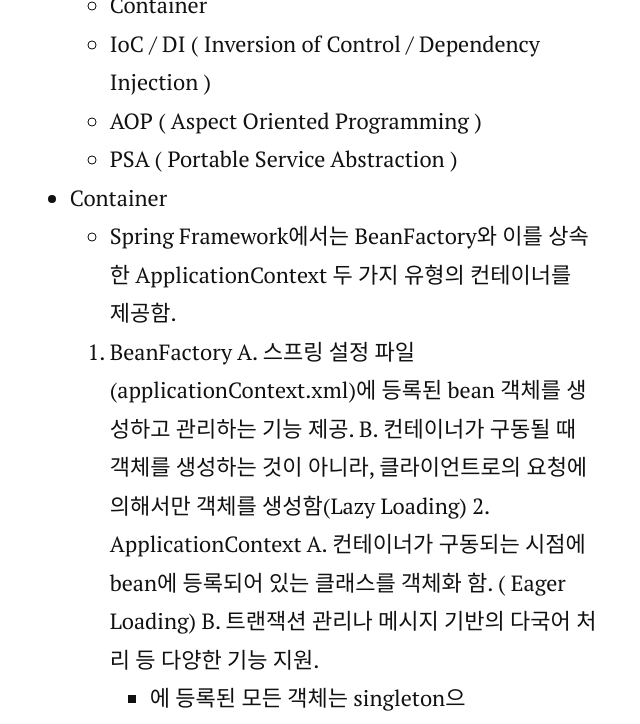
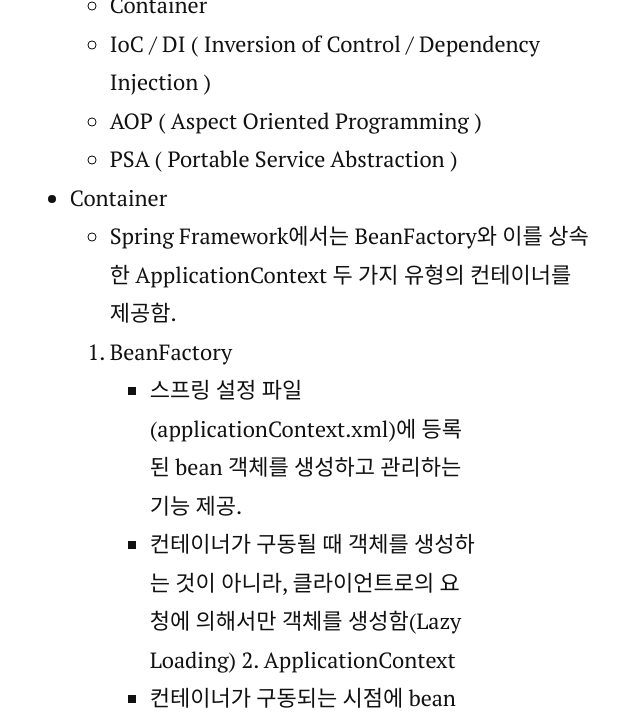
Before and after one commit to BYEONGJAELEE/BYEONGJAELEE.github.io, a Jekyll site: the page built from _posts/2018-06-10-SpringBoot-Basic.markdown, in a window 1280 px wide and 1400 px high, scrolled down 1140 px. Shown: the top 724 px of the window, without its empty margins (239-879 px from the left). Built offline with Jekyll 4.4.1, drawn with Linux system fonts in a browser that asks for light colours; nearby versions of some CDN libraries; part of the change alters nothing that is shown; some of the changed text lies outside the part shown.

Commit message:
SpringBoot - Basic 작성 중

```diff
--- a/_posts/2018-06-10-SpringBoot-Basic.markdown
+++ b/_posts/2018-06-10-SpringBoot-Basic.markdown
@@ -24,12 +24,12 @@ categories: jekyll update
     - Spring Framework에서는 BeanFactory와 이를 상속한 ApplicationContext 두 가지 유형의 컨테이너를 제공함.
 
     1. BeanFactory
-        A. 스프링 설정 파일(applicationContext.xml)에 등록된 bean 객체를 생성하고 관리하는 기능 제공.
-        B. 컨테이너가 구동될 때 객체를 생성하는 것이 아니라, 클라이언트로의 요청에 의해서만 객체를 생성함(Lazy Loading)
+        - 스프링 설정 파일(applicationContext.xml)에 등록된 bean 객체를 생성하고 관리하는 기능 제공.
+        - 컨테이너가 구동될 때 객체를 생성하는 것이 아니라, 클라이언트로의 요청에 의해서만 객체를 생성함(Lazy Loading)
  	2. ApplicationContext
-        A. 컨테이너가 구동되는 시점에 bean에 등록되어 있는 클래스를 객체화 함. ( Eager Loading)
-        B. 트랜잭션 관리나 메시지 기반의 다국어 처리 등 다양한 기능 지원.
-    - <bean>에 등록된 모든 객체는 singleton으로 관리되고 있다.
+        - 컨테이너가 구동되는 시점에 bean에 등록되어 있는 클래스를 객체화 함. ( Eager Loading)
+        - 트랜잭션 관리나 메시지 기반의 다국어 처리 등 다양한 기능 지원.
+    - bean에 등록된 모든 객체는 singleton으로 관리되고 있다.
 
 
         ![image](https://user-images.githubusercontent.com/12456375/41198125-0609a0c4-6cad-11e8-8ad7-789e6e882520.png)
```
